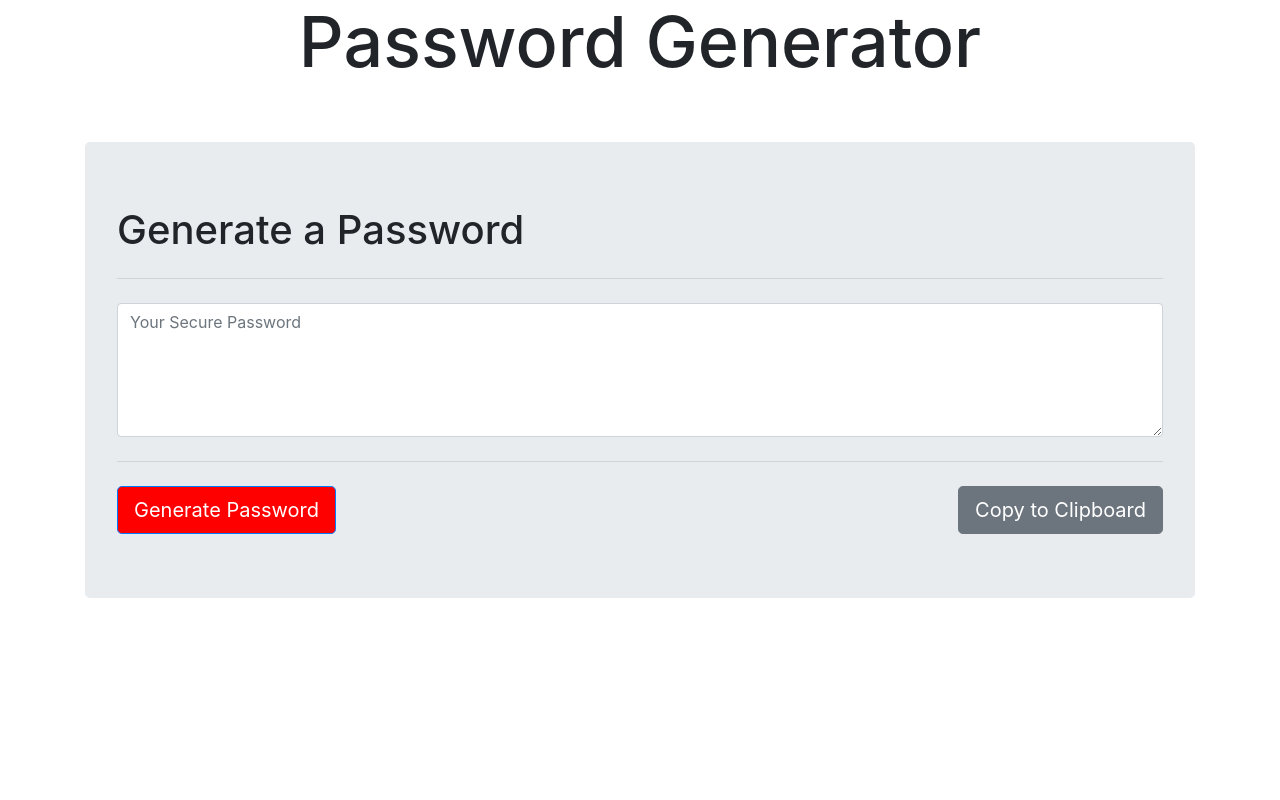
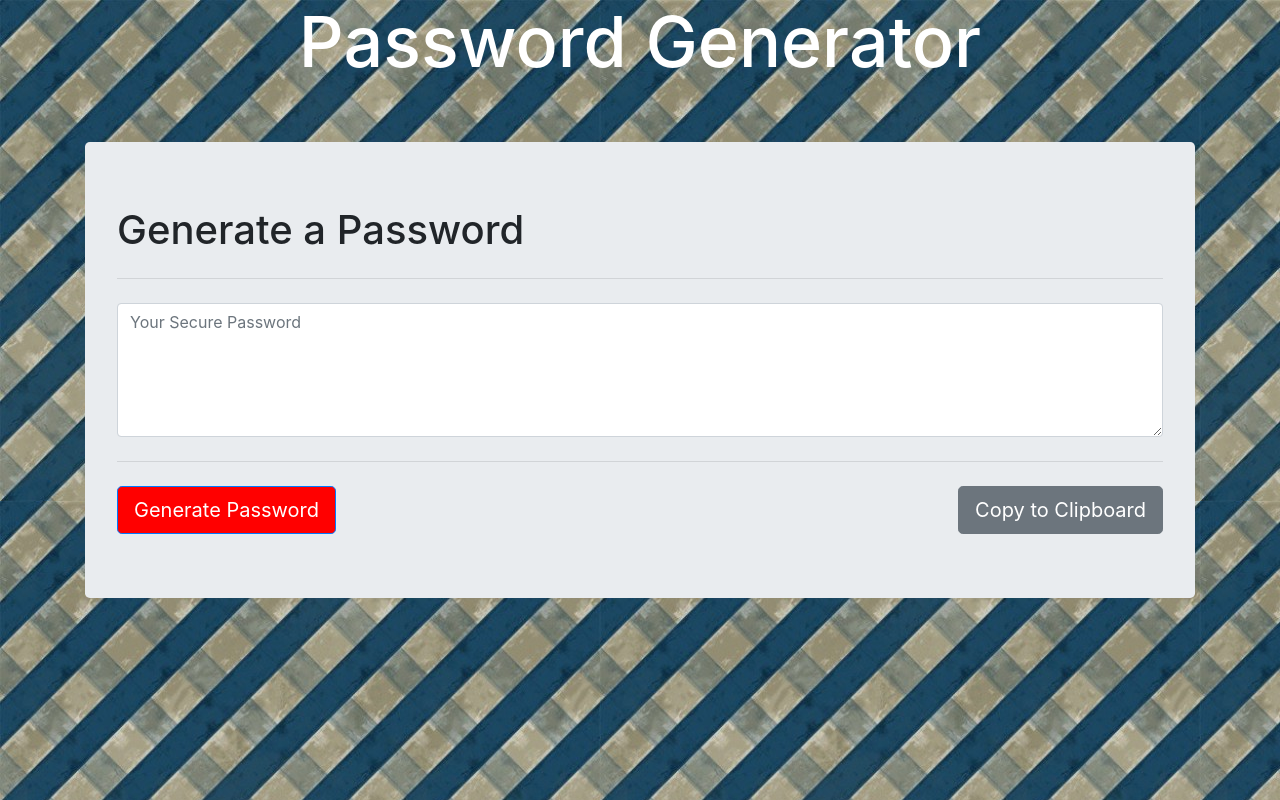
Before and after one commit to mattcluff/Random-Password-Generator, a plain HTML site: page index.html in a window 1280 px wide. Drawn offline with nearby package versions, Linux system fonts and the light colour scheme.

Commit message:
added background image to index.html and Readme edit

```diff
--- a/assets/css/styles.css
+++ b/assets/css/styles.css
@@ -1,9 +1,14 @@
+body {
+   background-image: url(../images/cool-image.jpg)
+}
+
 header {
     text-align: center;
 }
 
 h2 {
     font-size: 70px;
+    color: #fff;
 }
 
 .container {
```
Also changed, not shown: assets/images/cool-image.jpg (added), assets/images/large-password-generator.jpg (added), assets/images/small-password-generator.jpg (added), 1 other file.
